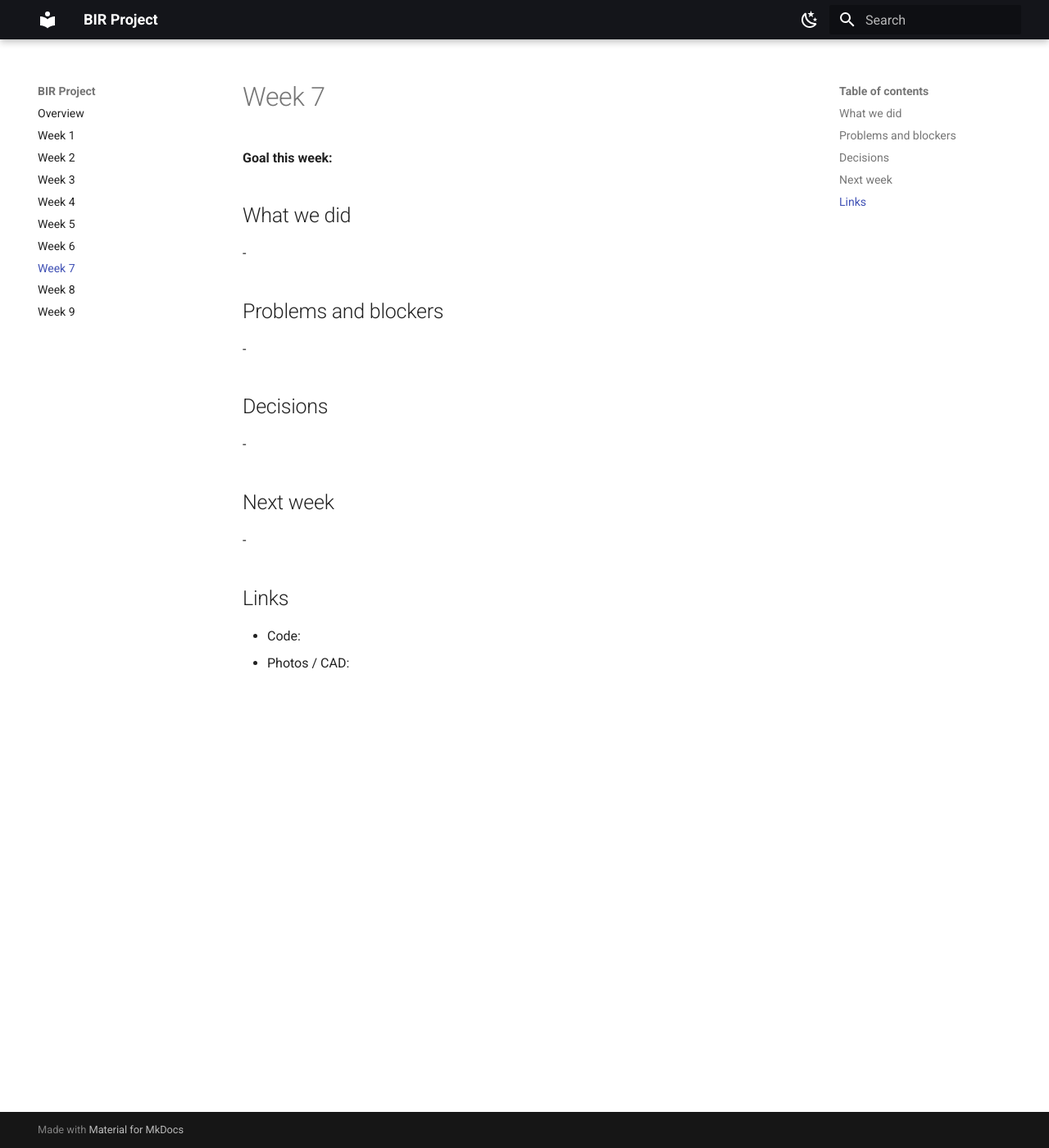
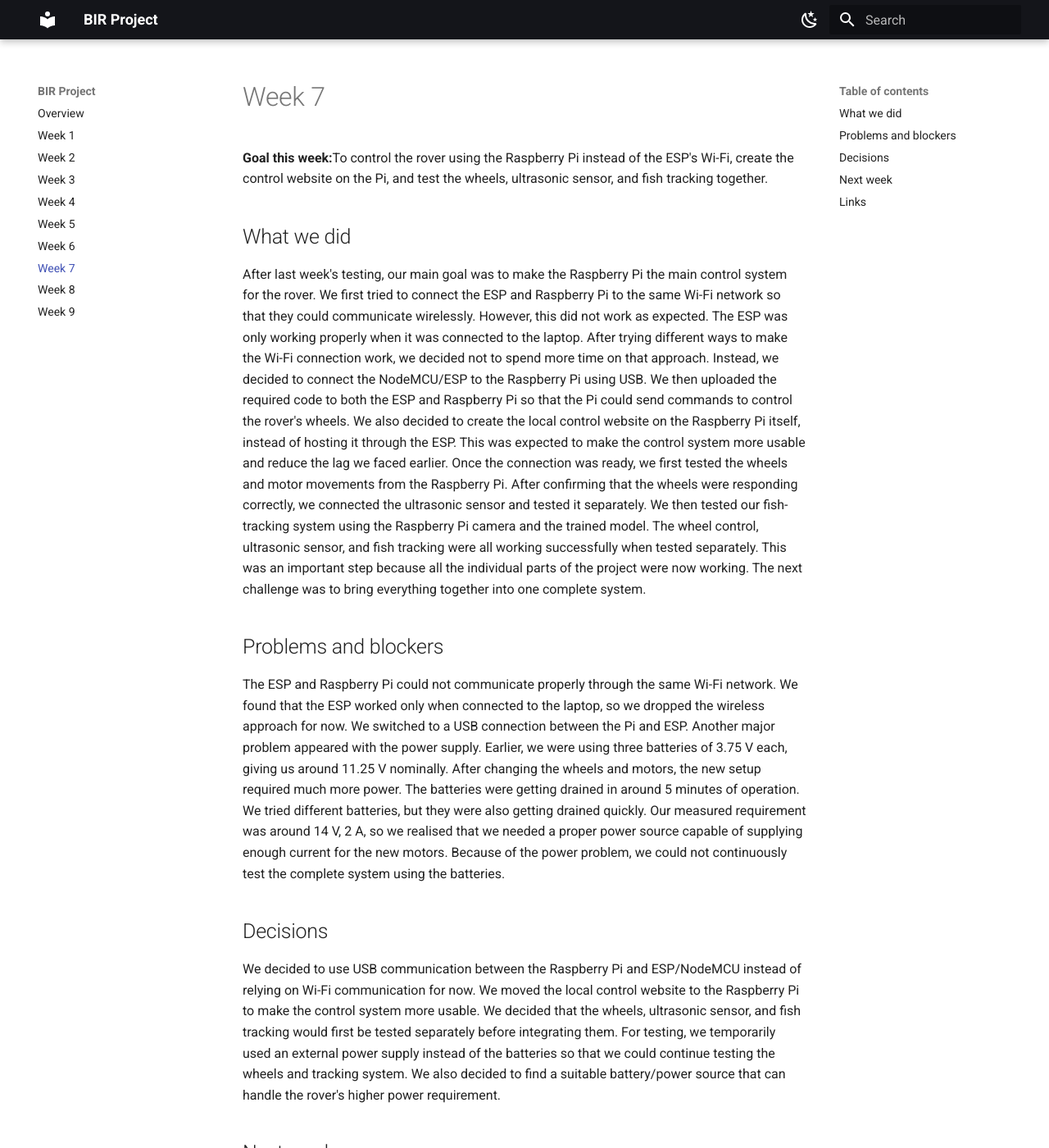
Before and after one commit to BuilderinResidencyTinkerspace/AquaNav_, an MkDocs documentation site: the page built from docs/week-07.md, in a window 1280 px wide and 1400 px high. Shown: the whole window at 82% size. Built offline with MkDocs 1.6.1 and Material for MkDocs 9.7.7, drawn with Linux system fonts in a browser that asks for light colours; some of the changed text lies outside the part shown.

Commit message:
Update week-07.md

```diff
--- a/docs/week-07.md
+++ b/docs/week-07.md
@@ -1,22 +1,49 @@
 # Week 7
 
-**Goal this week:**
+**Goal this week:**To control the rover using the Raspberry Pi instead of the ESP's Wi-Fi, create the control website on the Pi, and test the wheels, ultrasonic sensor, and fish tracking together.
 
 ## What we did
 
--
+After last week's testing, our main goal was to make the Raspberry Pi the main control system for the rover.
+We first tried to connect the ESP and Raspberry Pi to the same Wi-Fi network so that they could communicate wirelessly.
+However, this did not work as expected. The ESP was only working properly when it was connected to the laptop.
+After trying different ways to make the Wi-Fi connection work, we decided not to spend more time on that approach.
+Instead, we decided to connect the NodeMCU/ESP to the Raspberry Pi using USB.
+We then uploaded the required code to both the ESP and Raspberry Pi so that the Pi could send commands to control the rover's wheels.
+We also decided to create the local control website on the Raspberry Pi itself, instead of hosting it through the ESP. This was expected to make the control system more usable and reduce the lag we faced earlier.
+Once the connection was ready, we first tested the wheels and motor movements from the Raspberry Pi.
+After confirming that the wheels were responding correctly, we connected the ultrasonic sensor and tested it separately.
+We then tested our fish-tracking system using the Raspberry Pi camera and the trained model.
+The wheel control, ultrasonic sensor, and fish tracking were all working successfully when tested separately.
+This was an important step because all the individual parts of the project were now working. The next challenge was to bring everything together into one complete system.
 
 ## Problems and blockers
 
--
+The ESP and Raspberry Pi could not communicate properly through the same Wi-Fi network.
+We found that the ESP worked only when connected to the laptop, so we dropped the wireless approach for now.
+We switched to a USB connection between the Pi and ESP.
+Another major problem appeared with the power supply.
+Earlier, we were using three batteries of 3.75 V each, giving us around 11.25 V nominally.
+After changing the wheels and motors, the new setup required much more power.
+The batteries were getting drained in around 5 minutes of operation.
+We tried different batteries, but they were also getting drained quickly.
+Our measured requirement was around 14 V, 2 A, so we realised that we needed a proper power source capable of supplying enough current for the new motors.
+Because of the power problem, we could not continuously test the complete system using the batteries.
 
 ## Decisions
 
--
+We decided to use USB communication between the Raspberry Pi and ESP/NodeMCU instead of relying on Wi-Fi communication for now.
+We moved the local control website to the Raspberry Pi to make the control system more usable.
+We decided that the wheels, ultrasonic sensor, and fish tracking would first be tested separately before integrating them.
+For testing, we temporarily used an external power supply instead of the batteries so that we could continue testing the wheels and tracking system.
+We also decided to find a suitable battery/power source that can handle the rover's higher power requirement.
 
 ## Next week
 
--
+Find a suitable battery that can provide enough voltage and current for the new motors.
+Integrate the wheel control, ultrasonic sensor, camera, and fish tracking into one system.
+Make the rover respond automatically to the fish's movement.
+Test the complete system with the aquarium and fish.
 
 ## Links
 
```
